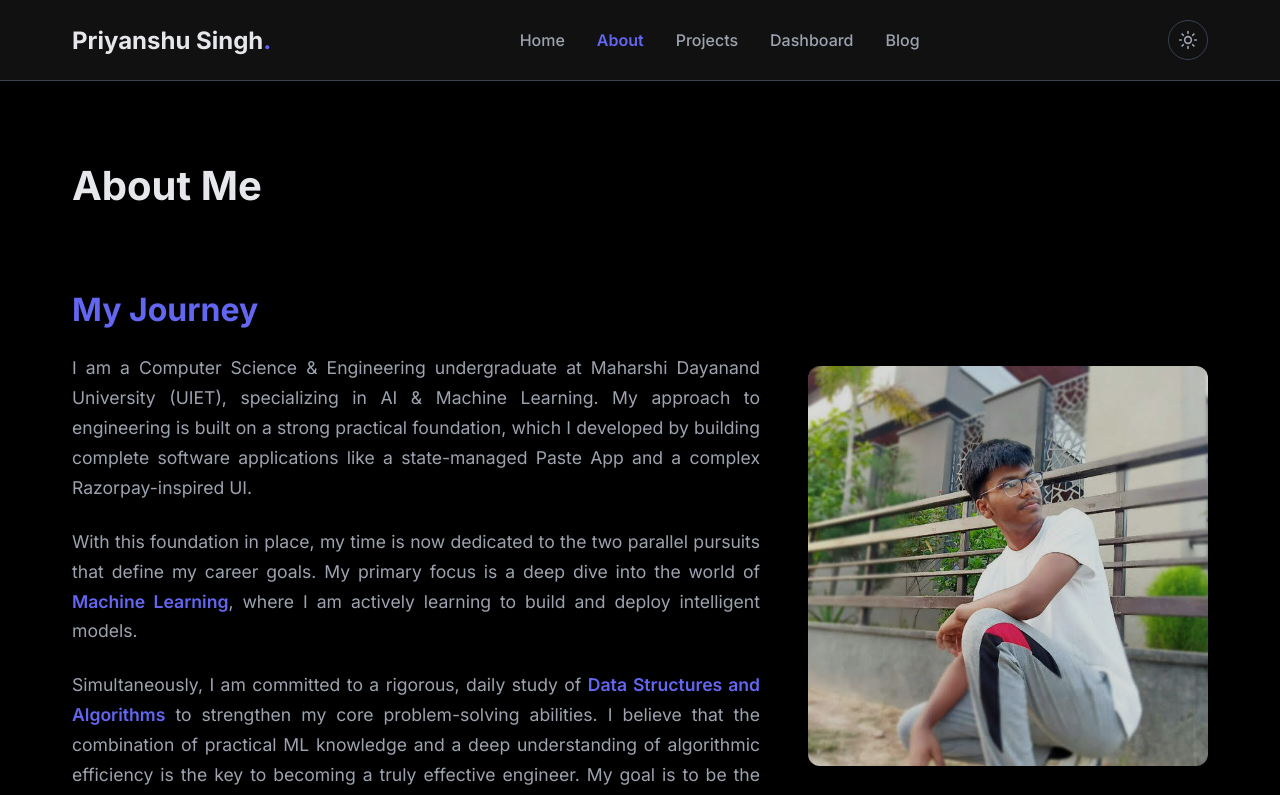
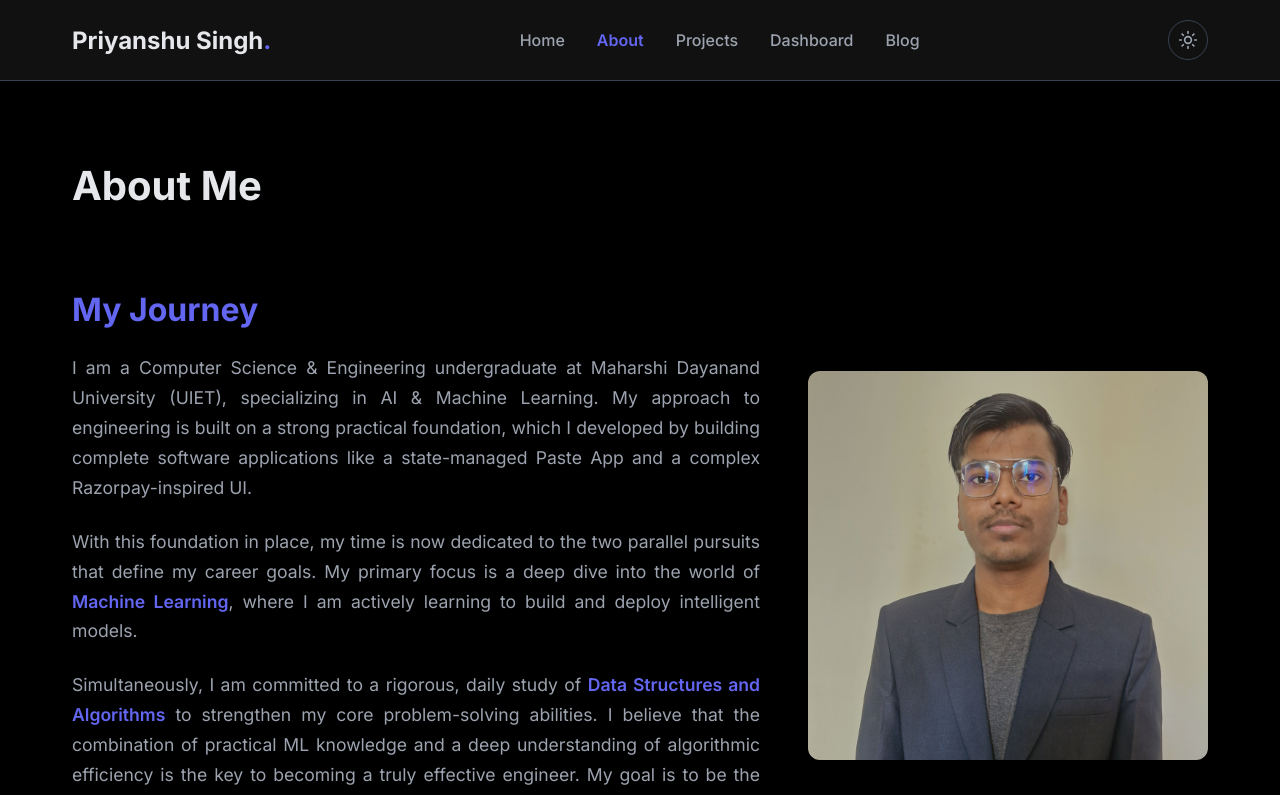
Before and after one commit to getPraise/react-portfolio, a React (Create React App) app: page /about in a window 1280 px wide. Shown: the top 795 px of the page. Built offline with nearby package versions, Linux system fonts and the light colour scheme.

Commit message:
Update profile image in About component

```diff
--- a/src/components/About/About.js
+++ b/src/components/About/About.js
@@ -67,7 +67,7 @@ const About = ({ theme }) => {
             </p>
           </div>
           <img
-            src="/images/my-photo.jpg"
+            src="/images/Screenshot 2026-07-10 154824.png"
             alt="Priyanshu Singh"
             className={styles.journeyImage}
           />
```
